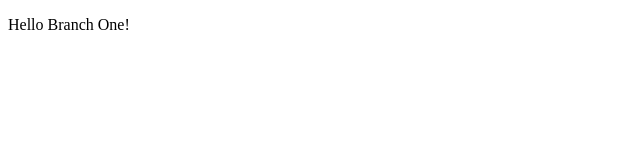
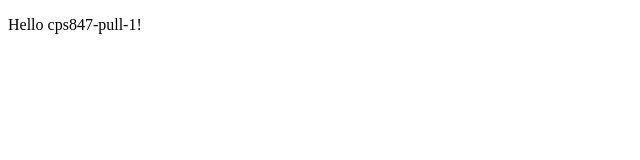
Before and after one commit to CPS847-Group-11/AssignmentOne, a plain HTML site: page git_tst/index.html in a window 1280 px wide. Shown: the full height of the page, 0-640 px from the left. Drawn offline with Linux system fonts and the light colour scheme.

Commit message:
Update cps847-pull-1 index.html

```diff
--- a/git_tst/index.html
+++ b/git_tst/index.html
@@ -6,6 +6,6 @@
     <title>Document</title>
 </head>
 <body>
-    <p>Hello Branch One!</p>
+    <p>Hello cps847-pull-1!</p>
 </body>
 </html>
```
